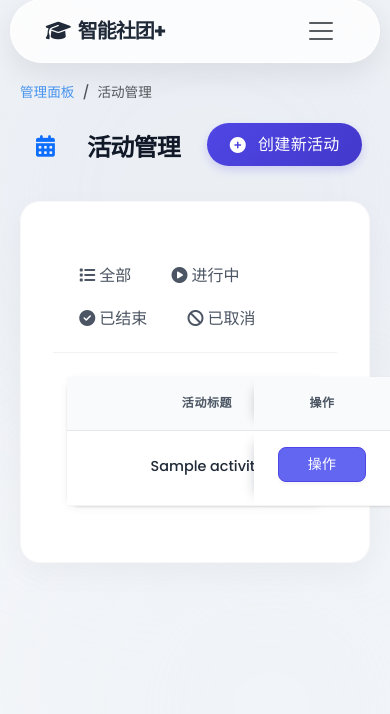
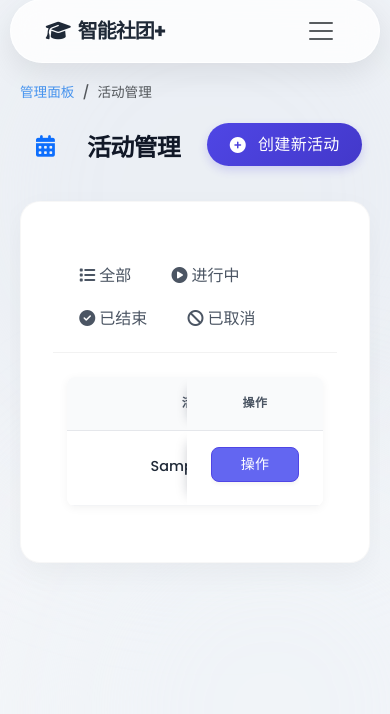
Before and after one commit to Stuart-0728/reg, a Python web app: template src/templates/admin/activities.html in a window 390 px wide; the page is wider, and only the part inside the window is pictured. Shown: the part 16-730 px from the top of that part. Run offline with Jinja, Linux system fonts and the light colour scheme; the template is opened without the code that fills it: most values are stand-ins (such as "Sample title", 1, 10 or a date in 2020); some libraries are stand-ins or nearby versions.

Commit message:
fix(admin): constrain mobile activities overflow to table scroller

```diff
--- a/src/templates/admin/activities.html
+++ b/src/templates/admin/activities.html
@@ -459,6 +459,7 @@ function updateActivityStatus(activityId, status) {
 .activities-card .table-responsive {
     position: relative;
     z-index: 1;
+    max-width: 100%;
 }
 
 .activities-card .table-has-sticky-action {
@@ -519,10 +520,24 @@ function updateActivityStatus(activityId, status) {
 @media (max-width: 991.98px) {
     .admin-activities-page {
         padding-bottom: 6rem !important;
+        overflow-x: hidden;
     }
 
     .activities-card {
         margin-bottom: 3.5rem !important;
+        overflow: hidden !important;
+    }
+
+    .activities-card .card-body {
+        overflow: hidden !important;
+    }
+
+    .activities-card .table-responsive {
+        overflow-x: auto !important;
+        overflow-y: hidden !important;
+        max-width: 100% !important;
+        width: 100%;
+        overscroll-behavior-x: contain;
     }
 
     .activities-card .table-has-sticky-action .sticky-action-col {
```
